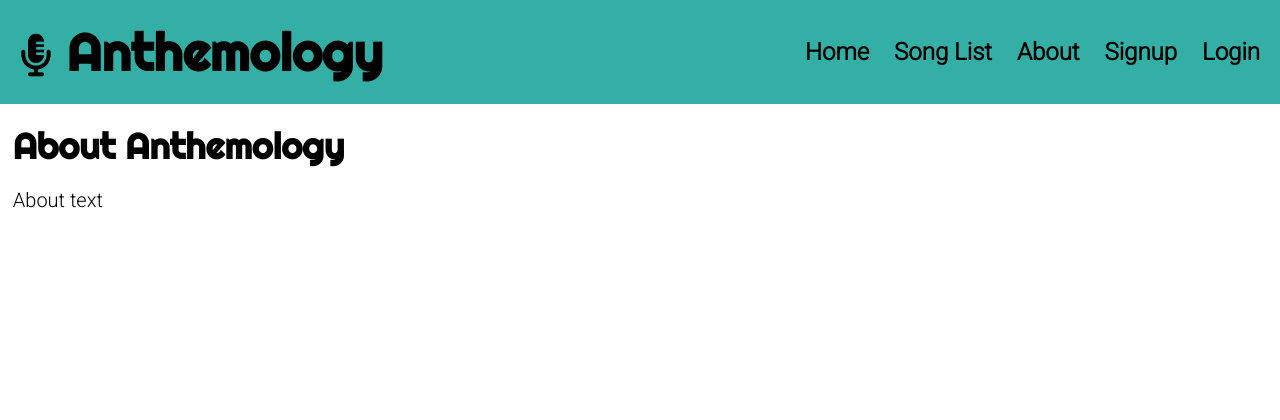
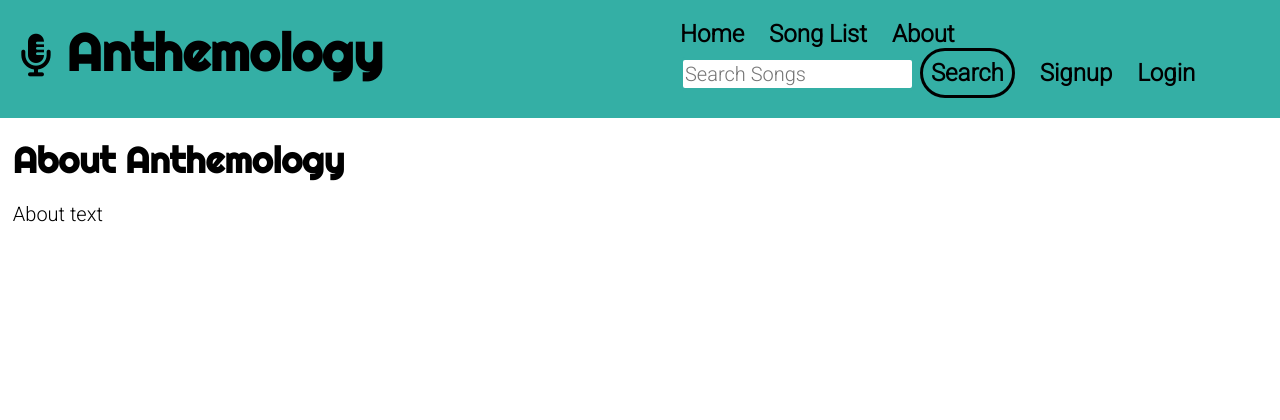
Before and after one commit to AlexaH88/anthemology, a Django app: page /about/ in a window 1280 px wide. Shown: the top 420 px of the page. Run offline with Django 3.2, Linux system fonts and the light colour scheme; some libraries are stand-ins or nearby versions.

Commit message:
Add searchbar functionality in nav bar

```diff
--- a/anthemology/urls.py
+++ b/anthemology/urls.py
@@ -7,6 +7,7 @@ urlpatterns = [
     path('admin/', admin.site.urls),
     path('accounts/', include('accounts.urls')),
     path('songs/', include('songs.urls')),
-    path('', song_views.song_list, name="home"),
+    path('', song_views.song_jukebox, name="home"),
     path('about/', views.about, name="about"),
+    path('song-search/', views.song_search, name="song_search"),
 ]
--- a/anthemology/views.py
+++ b/anthemology/views.py
@@ -1,5 +1,21 @@
 from django.shortcuts import render
+from django.db.models import Q
+from songs.models import Song
 
 
 def about(request):
     return render(request, 'about.html')
+
+
+def song_search(request):
+    if request.method == 'POST':
+        searched = request.POST['searched']
+        songs = Song.objects.filter(title__contains=searched)
+        return render(
+            request, 'song_search.html', {
+                'searched': searched,
+                'songs': songs
+                }
+            )
+    else:
+        return render(request, 'song_search.html')
--- a/templates/base_layout.html
+++ b/templates/base_layout.html
@@ -41,6 +41,13 @@
                 <!-- link to about page -->
                 <li>
                     <a href="{% url 'about' %}">About</a>
+                </li>
+                <li>
+                    <form method="post" action="{% url 'song_search' %}">
+                        {% csrf_token %}
+                        <input type="search" placeholder="Search Songs" name="searched" aria-label="Song Search Bar">
+                        <button type="submit">Search</button>
+                    </form>
                 </li>
                 {% if user.is_authenticated %}
                     <!-- link to user's songs -->
```
Also changed, not shown: templates/song_search.html (added, +17 -0 lines).
